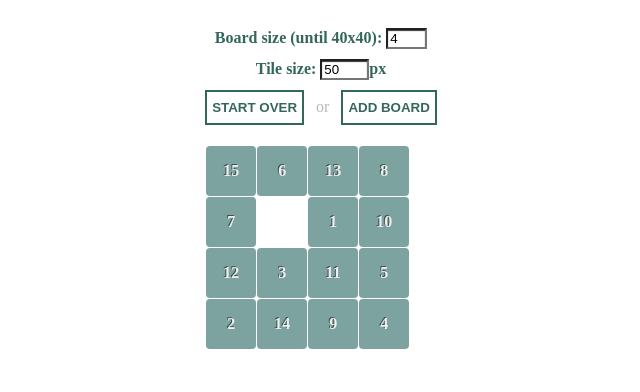
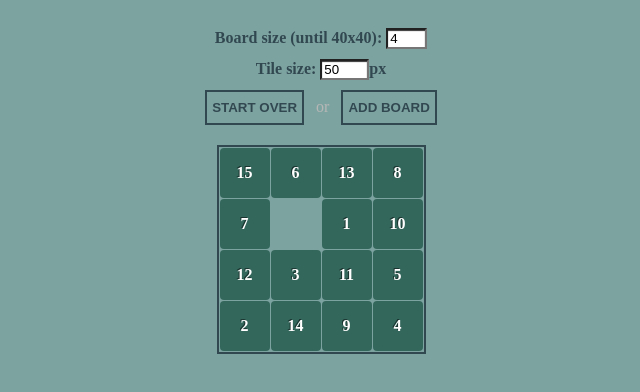
Before and after one commit to gsuxlzt/fifteen-puzzle, a website: page index.html in a window 1280 px wide. Shown: the whole page, without its empty margins (319-959 px from the left). Drawn offline with Linux system fonts and the light colour scheme.

Commit message:
:lipstick: add styling for board border.

```diff
--- a/index.html
+++ b/index.html
@@ -25,8 +25,8 @@
                     <button id = "new_board">ADD BOARD</button>
                 </div>
             </div>
-            <div id="puzzle" class="sliding"></div>
         </div>
+        <div id="puzzle" class="sliding"></div>
                <script src="index.js"></script>
     </body>
 </html>
--- a/index.js
+++ b/index.js
@@ -13,6 +13,11 @@ let Puzzle = (function(){
         return numbersArray;
     };
 
+    function styleBoard() {
+        puzzle.style.height = `${tileSize*grid + 5}px`;
+        puzzle.style.width = `${tileSize*grid + 5}px`;
+    }
+
     function createBoard() {
         let board = [...Array(grid).keys()].map(item=>Array(grid));
         return board;
@@ -20,6 +25,8 @@ let Puzzle = (function(){
 
     function renderBoard(board,numbersArray) {
         let count = 0;
+        console.log(board);
+        console.log(numbersArray);
         board.forEach((item,index)=>{
             for(let i=0; i < item.length;i++) {
                 let cell = document.createElement('span');
@@ -37,6 +44,7 @@ let Puzzle = (function(){
     }
 
     Puzzle.scramble = function() {
+        styleBoard();
         let board = createBoard();
         let randomNumbers = shuffle();
         let count = 0;
--- a/styles.css
+++ b/styles.css
@@ -4,6 +4,7 @@
 body {
     padding: 20px;
     text-align: center;
+    background-color: #7da3a1;
 }
 
 .wrap {
@@ -21,7 +22,7 @@ body {
 
 .controls {
     flex-grow: 1;
-    color: #34675C;
+    color: #324851;
     padding-bottom: 10px;
 
 }
@@ -39,8 +40,8 @@ body {
 
 #scramble, #new_board {
     padding: 8px 5px;
-    color: #34675C;
-    border: 2px solid #34675C;
+    color: #324851;
+    border: 2px solid #324851;
     box-shadow: none;
     background: transparent;
     font-weight: 600;
@@ -48,15 +49,15 @@ body {
 
 #scramble:hover, #new_board:hover {
     color: white;
-    background: #34675C;
+    background: #324851;
 }
 
 #puzzle {
+    margin: 0 auto;
     position: relative;
     max-width: 90%;
+    border: 2px solid #324851;
 }
-
-
 
 .tile {
     position: absolute;
@@ -65,15 +66,15 @@ body {
     width: var(--tile-size);
     height: var(--tile-size);
     line-height: var(--tile-size);
-    color: #eee;
-    background-color: #7da3a1;
+    color: #fff;
+    background-color: #34675c;
     font-weight: 600;
     text-shadow: -1px -1px 0 rgba(0,0,0, 0.5);
     cursor: pointer;
 }
 
 .empty {
-    background-color: white;
+    background-color: #7da3a1;
 }
 
 .slide {
```
